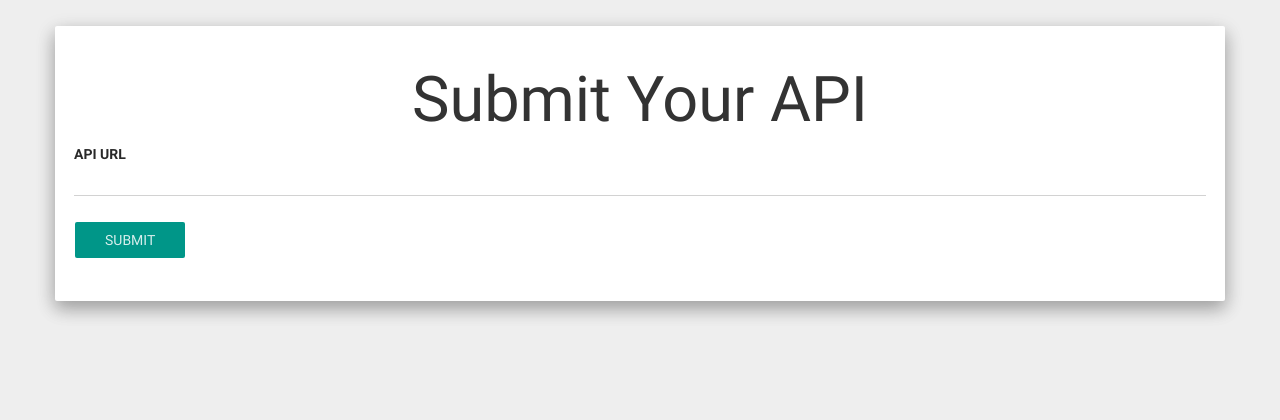
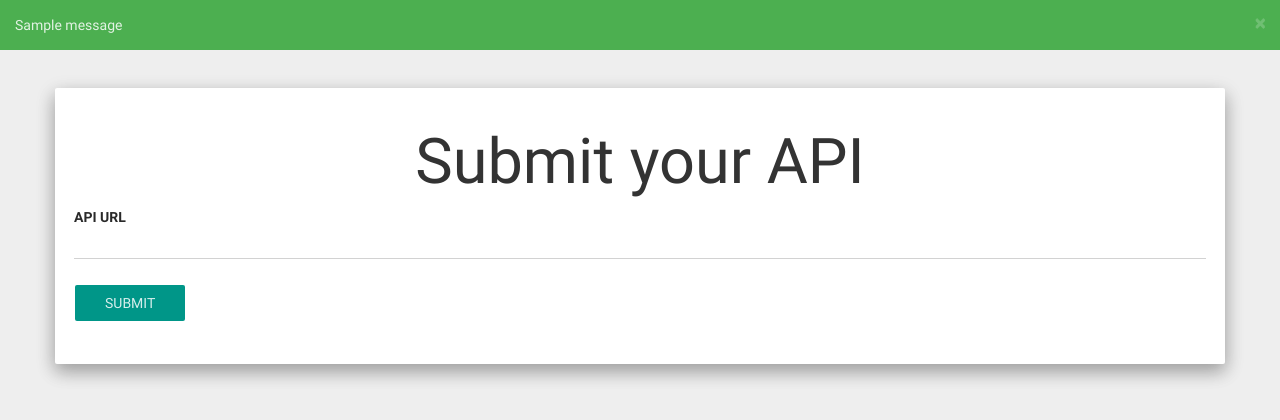
Before and after one commit to hack4impact-upenn/2015-project-tester, a Flask app: page / in a window 1280 px wide. Shown: the top 420 px of the page. Run offline with Flask 2, Linux system fonts and the light colour scheme; one stand-in notice (Sample message) is shown; parts of the project's set-up code (start-up, migrations or seed data) failed here and were passed over; some libraries are stand-ins or nearby versions.

Commit message:
Finished basic app. Added error handling and flashing.

```diff
--- a/app/secrets.py
+++ b/app/secrets.py
@@ -1,3 +1,4 @@
 secret_payload = {
-    'coordinates': []
+    'coordinates': ['secret1', 'secret2'],
+    'hi': 'yo!'
 }
--- a/app/static/css/custom.css
+++ b/app/static/css/custom.css
@@ -3,5 +3,5 @@
     color: rgba(255, 255, 255, 0.84);
 }
 .jumbotron {
-    margin-top: 2%;
+    margin-top: 3%;
 }
--- a/app/templates/submission.html
+++ b/app/templates/submission.html
@@ -21,9 +21,20 @@
 
 </head>
 <body>
+{% with messages = get_flashed_messages(with_categories=true) %}
+  {% if messages %}
+    {% for category, msg in messages %}
+      <!--<li>{{ message }}</li>-->
+        <div class="alert alert-dismissable alert-{{ category }}">
+            <button type="button" class="close" data-dismiss="alert">×</button>
+            {{ msg }}
+        </div>
+    {% endfor %}
+  {% endif %}
+{% endwith %}
 <div class="container jumbotron">
     <!--<div class="row">-->
-    <h1 class="text-center">Submit Your API</h1>
+    <h1 class="text-center">Submit your API</h1>
     <!--</div>-->
     <!--<div class="row">-->
     {{ wtf.quick_form(form, button_map={'submit_field': 'primary'}) }}
--- a/app/views.py
+++ b/app/views.py
@@ -1,9 +1,8 @@
 from app import app
 from secrets import secret_payload
-from flask import request, flash, abort, render_template
+from flask import request, flash, render_template, redirect, url_for
 from forms import SubmissionForm
 import requests
-from requests.exceptions import HTTPError
 
 
 @app.route('/', methods=['GET', 'POST'])
@@ -15,12 +14,13 @@ def submission():
         payload = secret_payload
         r = requests.post(url=url, data=payload)
 
-        try:
-            r.raise_for_status()
-        except HTTPError:
-            flash(message='Your API returned an error.', category='error')
-            abort(502)
+        r.raise_for_status()
 
-        flash('Successfully posted payload. Happy hunting.')
+        flash('Successfully posted payload. Happy hunting.', category='info')
 
     return render_template('submission.html', form=submission_form)
+
+@app.errorhandler(Exception)
+def error(an_error):
+    flash(message='Your API returned an error: ' + str(an_error), category='danger')
+    return redirect(url_for('submission'))
```
